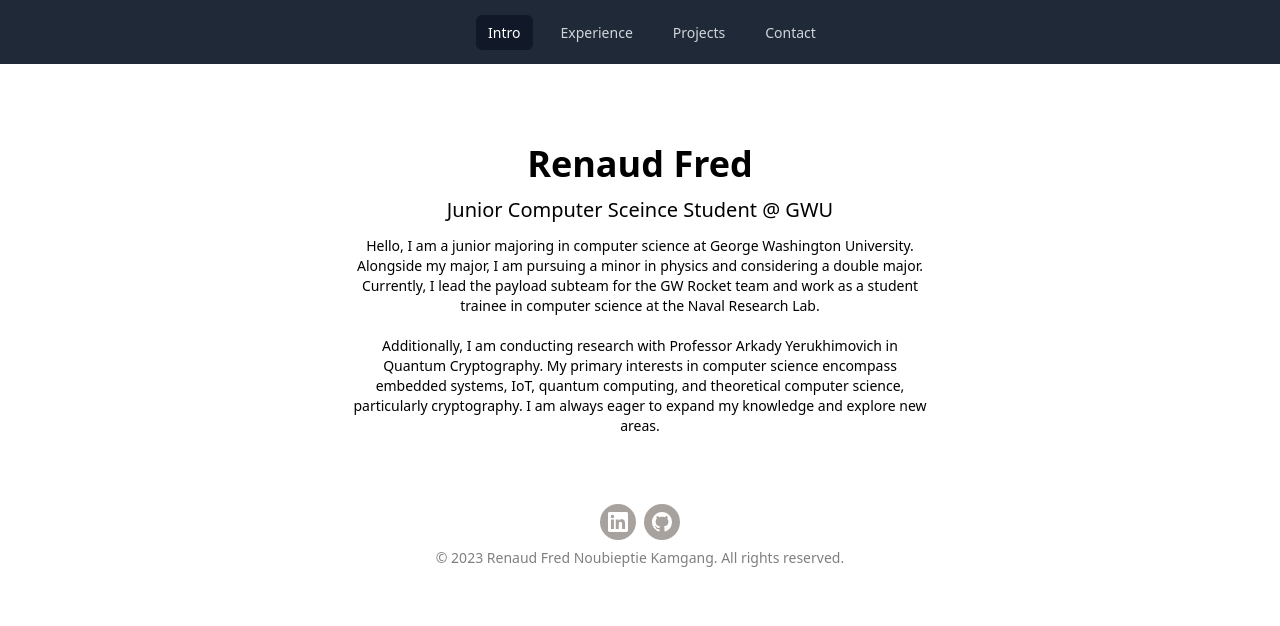
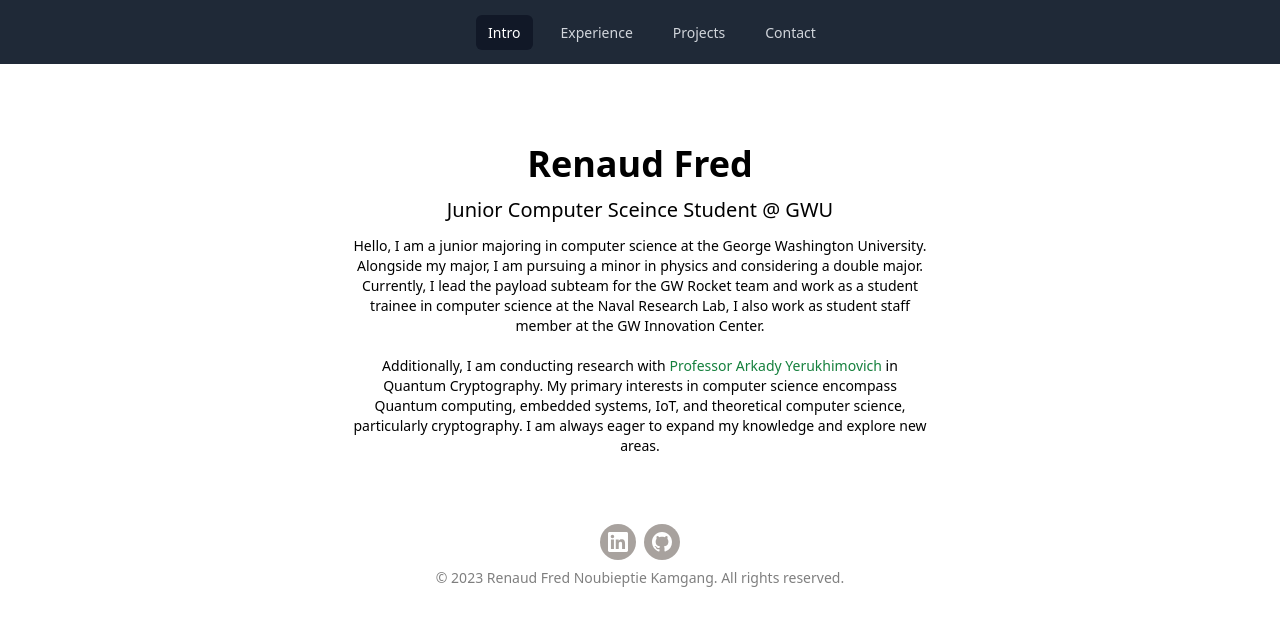
Before and after one commit to Renaud2002/renaud-site, a React (Vite) app: page / in a window 1280 px wide. Shown: the top 626 px of the page. Built offline with nearby package versions, Linux system fonts and the light colour scheme.

Commit message:
adds some intro fixes and fixes project page project links

```diff
--- a/src/components/Intro.jsx
+++ b/src/components/Intro.jsx
@@ -7,12 +7,12 @@ function Intro(){
             <h1 className='text-4xl md:text-4xl
             md-1 md:mb-3 font-bold'>Renaud Fred</h1>
             <p className='text-base md:text-xl mb-3 font-medium'>Junior Computer Sceince Student @ GWU</p>
-            <p className='text-sm max-w-xl mb-6 font-medium'>Hello, I am a junior majoring in computer science at George Washington University.
+            <p className='text-sm max-w-xl mb-6 font-medium'>Hello, I am a junior majoring in computer science at the George Washington University.
             Alongside my major, I am pursuing a minor in physics and considering a double major.
-            Currently, I lead the payload subteam for the GW Rocket team and work as a student trainee in computer science at the Naval Research Lab.
+            Currently, I lead the payload subteam for the GW Rocket team and work as a student trainee in computer science at the Naval Research Lab, I also work as student staff member at the GW Innovation Center.
             <br></br>
             <br></br>
-            Additionally, I am conducting research with Professor Arkady Yerukhimovich in Quantum Cryptography. My primary interests in computer science encompass embedded systems, IoT, quantum computing, and theoretical computer science, particularly cryptography. I am always eager to expand my knowledge and explore new areas.</p>
+            Additionally, I am conducting research with <a href="https://www2.seas.gwu.edu/~arkady/" target="_blank" className="text-green-700">Professor Arkady Yerukhimovich</a> in Quantum Cryptography. My primary interests in computer science encompass Quantum computing, embedded systems, IoT, and theoretical computer science, particularly cryptography. I am always eager to expand my knowledge and explore new areas.</p>
         </div>
     )
 }
--- a/src/components/PortfolioItem.jsx
+++ b/src/components/PortfolioItem.jsx
@@ -2,7 +2,13 @@ import React from 'react';
 
 function PortfolioItem({title, imgUrl, stack, link}){
     return (
-        <div className="border-2 border-stone-900 rounded-md overflow-hidden">
+
+             <a
+                href={link}
+                target="_blank"
+                rel="noopener noreferrer"
+                className="border-2 border-stone-900 dark:border-white rounded-md overflow-hidden"
+            >
             <img
                 src={imgUrl}
                 alt="Portfolio"
@@ -18,7 +24,7 @@ function PortfolioItem({title, imgUrl, stack, link}){
                     ))}
                 </p>
             </div>
-        </div>
+            </a>
     )
 }
 
--- a/src/data/portfolio.js
+++ b/src/data/portfolio.js
@@ -3,18 +3,18 @@ export default[
         title: 'Reaction Wheel',
         imgUrl: '/assets/reaction_wheel.jpg',
         stack: ['Arduino Nano', 'C++', 'PWM Nidec Motor'],
-        link: 'google.com'
+        link: 'https://www.youtube.com/watch?v=Ip7rXfyAO70'
     },
     {
         title: 'This Website',
         imgUrl: '/assets/dev_site.jpg',
         stack: ['React', 'Tailwind', 'Vite', 'ForrestKnight Youtube'],
-        link: 'google.com'
+        link: '/'
     },
     {
         title: 'Comming Soon ...',
         imgUrl: '/assets/coming_soon.jpeg',
         stack: ['Working'],
-        link: 'google.com'
+        link: '/Portfolio'
     }
 ]
```
